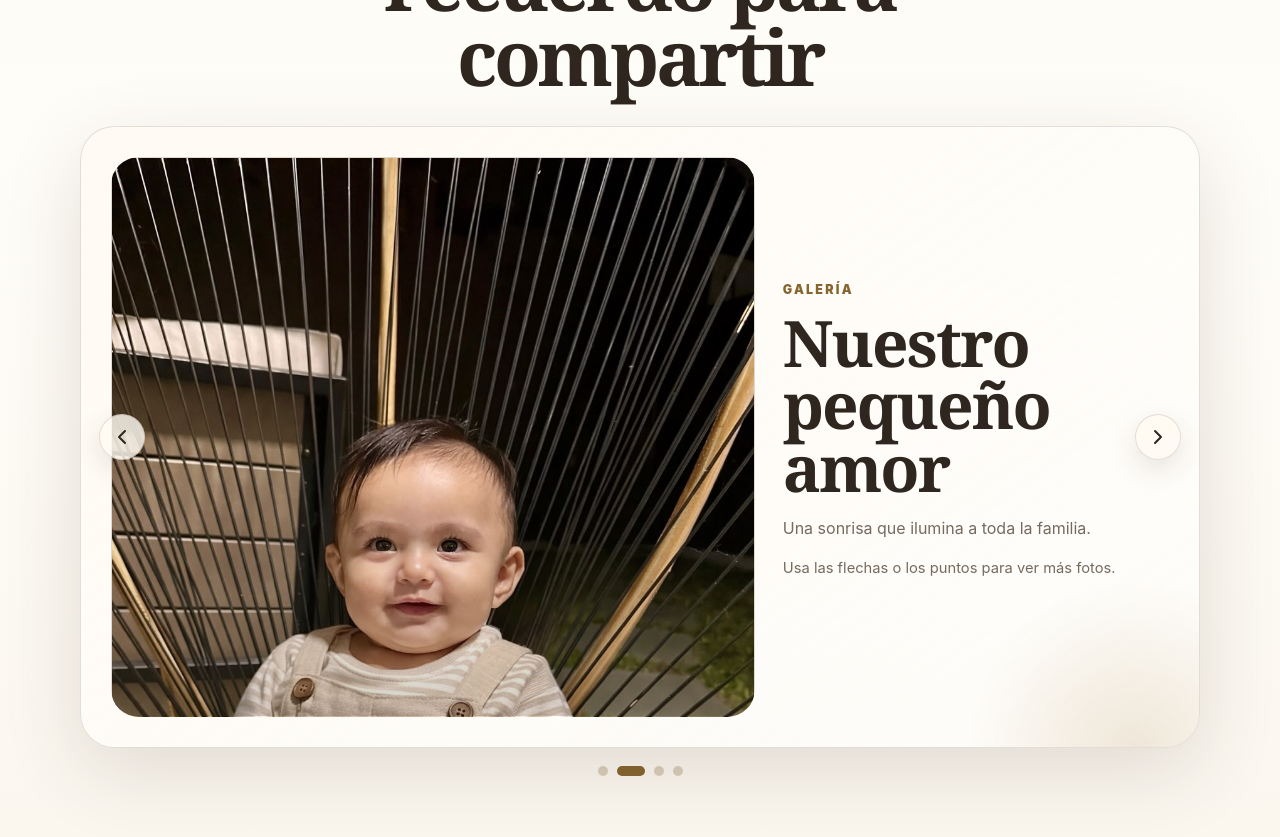
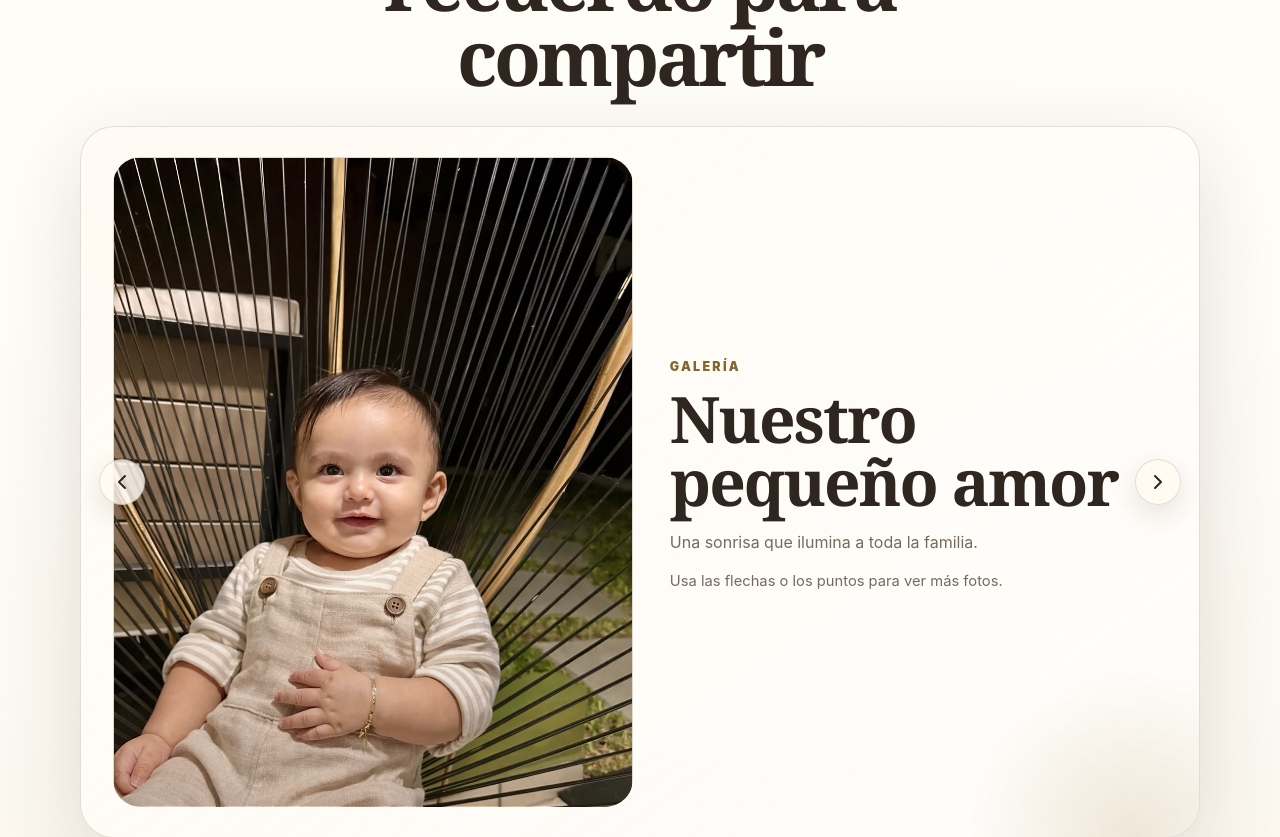
Before and after one commit to josehdezm415-cmd/baptism-invitation, a React (Vite) app: page / in a window 1280 px wide. Shown: the part 2260-3097 px from the top of the page. Built offline with nearby package versions, Linux system fonts and the light colour scheme.

Commit message:
Improve slideshow photo crops

```diff
--- a/src/main.jsx
+++ b/src/main.jsx
@@ -166,21 +166,21 @@ const photoSlides = [
     title: 'Dulce sonrisa',
     caption: 'Un momento lleno de ternura y alegría.',
     src: './photos/baby-smile.jpg',
-    position: 'center 38%'
+    position: 'center 32%'
   },
   {
     label: 'Foto 2',
     title: 'Nuestro pequeño amor',
     caption: 'Una sonrisa que ilumina a toda la familia.',
     src: './photos/baby-chair.jpg',
-    position: 'center 34%'
+    position: 'center 30%'
   },
   {
     label: 'Foto 3',
     title: 'En familia',
     caption: 'Recuerdos especiales compartidos con mucho cariño.',
     src: './photos/family-christmas.jpg',
-    position: 'center 28%'
+    position: 'center 24%'
   },
   {
     label: 'Foto 4',
--- a/src/styles.css
+++ b/src/styles.css
@@ -178,8 +178,8 @@ article p { margin: 0 0 10px; color: var(--muted); }
 .slideshow-card {
   position: relative;
   display: grid;
-  grid-template-columns: minmax(0, 1.25fr) minmax(280px, 0.75fr);
-  gap: 28px;
+  grid-template-columns: minmax(320px, 0.82fr) minmax(280px, 0.78fr);
+  gap: 34px;
   align-items: center;
   padding: clamp(18px, 4vw, 30px);
   border: 1px solid var(--line);
@@ -199,7 +199,10 @@ article p { margin: 0 0 10px; color: var(--muted); }
 }
 .slide-stage {
   position: relative;
-  min-height: clamp(320px, 48vw, 560px);
+  width: min(100%, 520px);
+  aspect-ratio: 4 / 5;
+  justify-self: center;
+  min-height: 0;
   border-radius: 28px;
   overflow: hidden;
   background: var(--paper-2);
@@ -282,7 +285,7 @@ footer { padding: 28px 20px 42px; color: var(--muted); text-align: center; }
   .detail-grid, .location-grid { grid-template-columns: 1fr; }
   .slideshow-card { grid-template-columns: 1fr; gap: 18px; }
   .slide-copy { padding: 4px 8px 10px; text-align: center; }
-  .slide-stage { min-height: 360px; }
+  .slide-stage { width: min(100%, 430px); aspect-ratio: 4 / 5; }
   .slide-button { width: 42px; height: 42px; }
   .section { padding: 58px 0; }
 }
```
